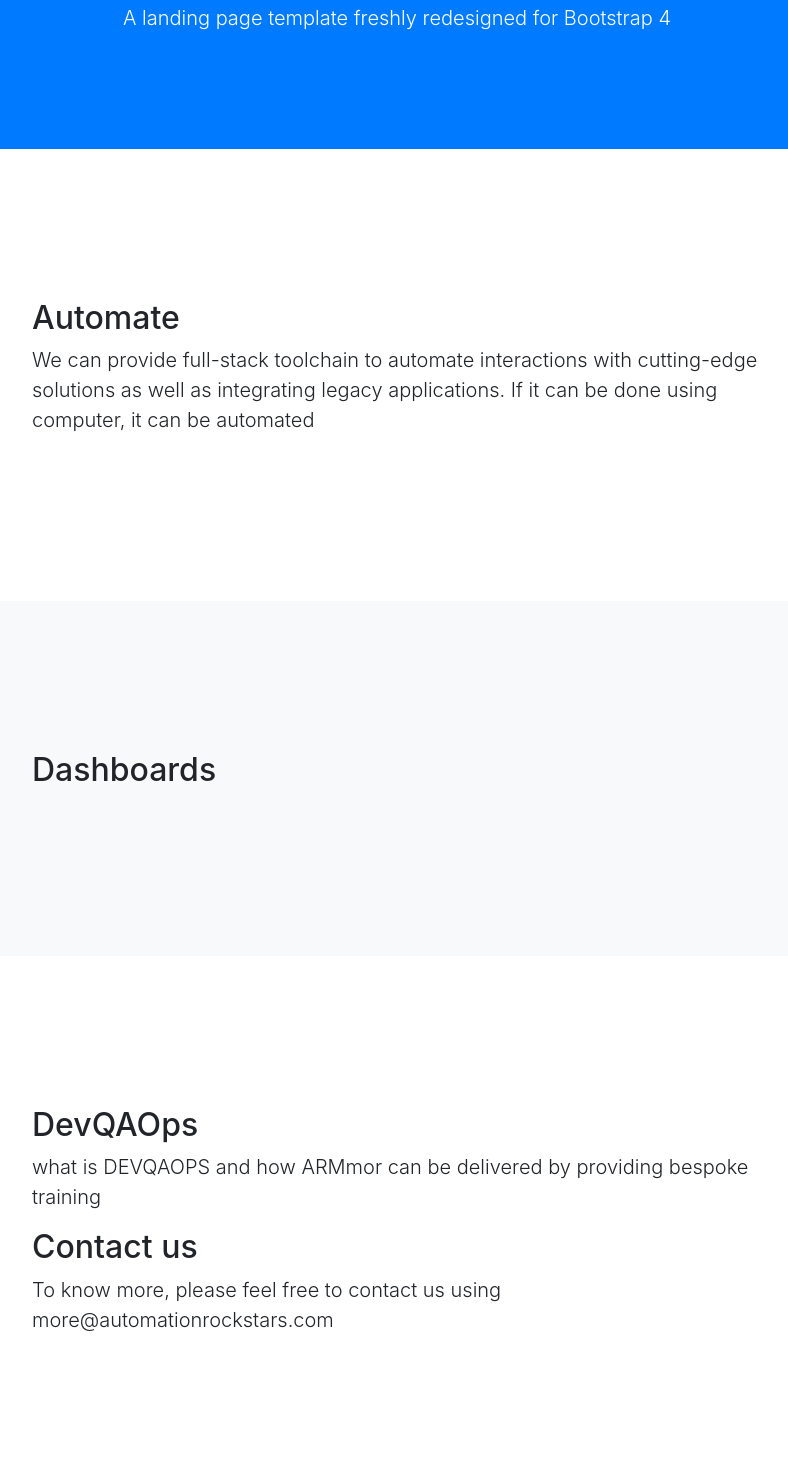
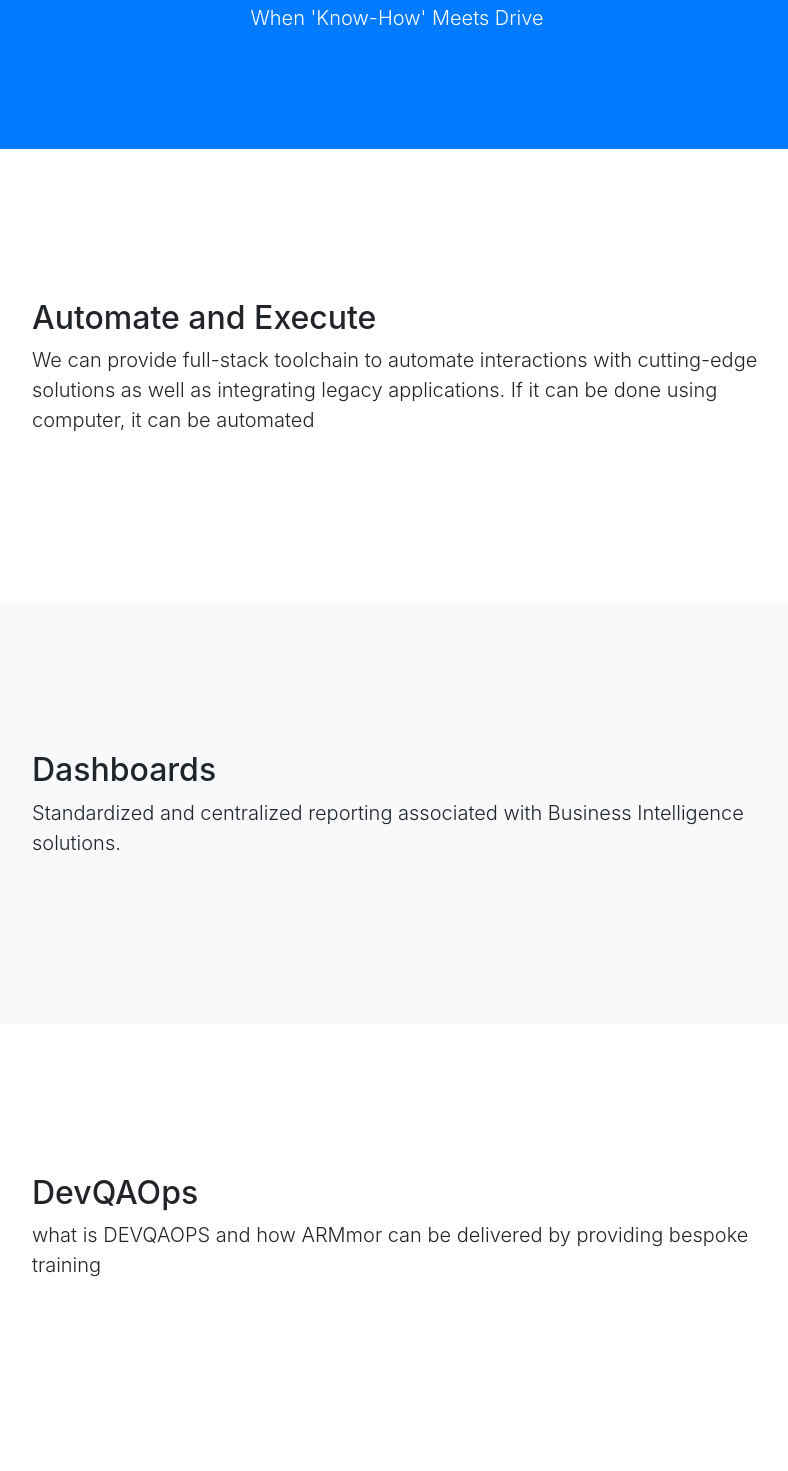
Before and after one commit to AutomationRockstars/armor, a website with bundled scripts: page index.html in a window 1280 px wide. Shown: the part 209-1680 px from the top of the page, without its empty margins (243-1031 px from the left). Built offline with nearby package versions, Linux system fonts and the light colour scheme.

Commit message:
new page

```diff
--- a/index.html
+++ b/index.html
@@ -30,13 +30,13 @@
         <div class="collapse navbar-collapse" id="navbarResponsive">
           <ul class="navbar-nav ml-auto">
             <li class="nav-item">
-              <a class="nav-link js-scroll-trigger" href="#about">Automate</a>
+              <a class="nav-link js-scroll-trigger" href="#about">Automate&Execute</a>
             </li>
             <li class="nav-item">
-              <a class="nav-link js-scroll-trigger" href="#services">Dashboards</a>
+              <a class="nav-link js-scroll-trigger" href="#dashboard">Dashboards</a>
             </li>
             <li class="nav-item">
-              <a class="nav-link js-scroll-trigger" href="#contact">DevQAOps</a>
+              <a class="nav-link js-scroll-trigger" href="#devqaops">DevQAOps</a>
             </li>
           </ul>
         </div>
@@ -46,7 +46,7 @@
     <header class="bg-primary text-white">
       <div class="container text-center">
         <h1>ARmor</h1>
-        <p class="lead">A landing page template freshly redesigned for Bootstrap 4</p>
+        <p class="lead">When 'Know-How' Meets Drive</p>
       </div>
     </header>
 
@@ -54,7 +54,7 @@
       <div class="container">
         <div class="row">
           <div class="col-lg-8 mx-auto">
-            <h2>Automate</h2>
+            <h2>Automate and Execute</h2>
             <p class="lead">We can provide full-stack toolchain to automate interactions with cutting-edge solutions
               as well as integrating legacy applications. If it can be done using computer, it can be automated</p>
           </div>
@@ -62,12 +62,23 @@
       </div>
     </section>
 
-    <section id="services" class="bg-light">
+    <section id="dashboard" class="bg-light">
       <div class="container">
         <div class="row">
           <div class="col-lg-8 mx-auto">
             <h2>Dashboards</h2>
-            <p class="lead"></p>
+            <p class="lead">Standardized and centralized reporting associated with Business Intelligence solutions.</p>
+          </div>
+        </div>
+      </div>
+    </section>
+
+    <section id="devqaops">
+      <div class="container">
+        <div class="row">
+          <div class="col-lg-8 mx-auto">
+            <h2>DevQAOps</h2>
+            <p class="lead">what is DEVQAOPS and how ARMmor can be delivered by providing bespoke training</p>
           </div>
         </div>
       </div>
@@ -76,10 +87,6 @@
     <section id="contact">
       <div class="container">
         <div class="row">
-          <div class="col-lg-8 mx-auto">
-            <h2>DevQAOps</h2>
-            <p class="lead">what is DEVQAOPS and how ARMmor can be delivered by providing bespoke training</p>
-          </div>
           <div class="col-lg-8 mx-auto">
             <h2>Contact us</h2>
             <p class="lead">To know more, please feel free to contact us using more@automationrockstars.com</p>
```
